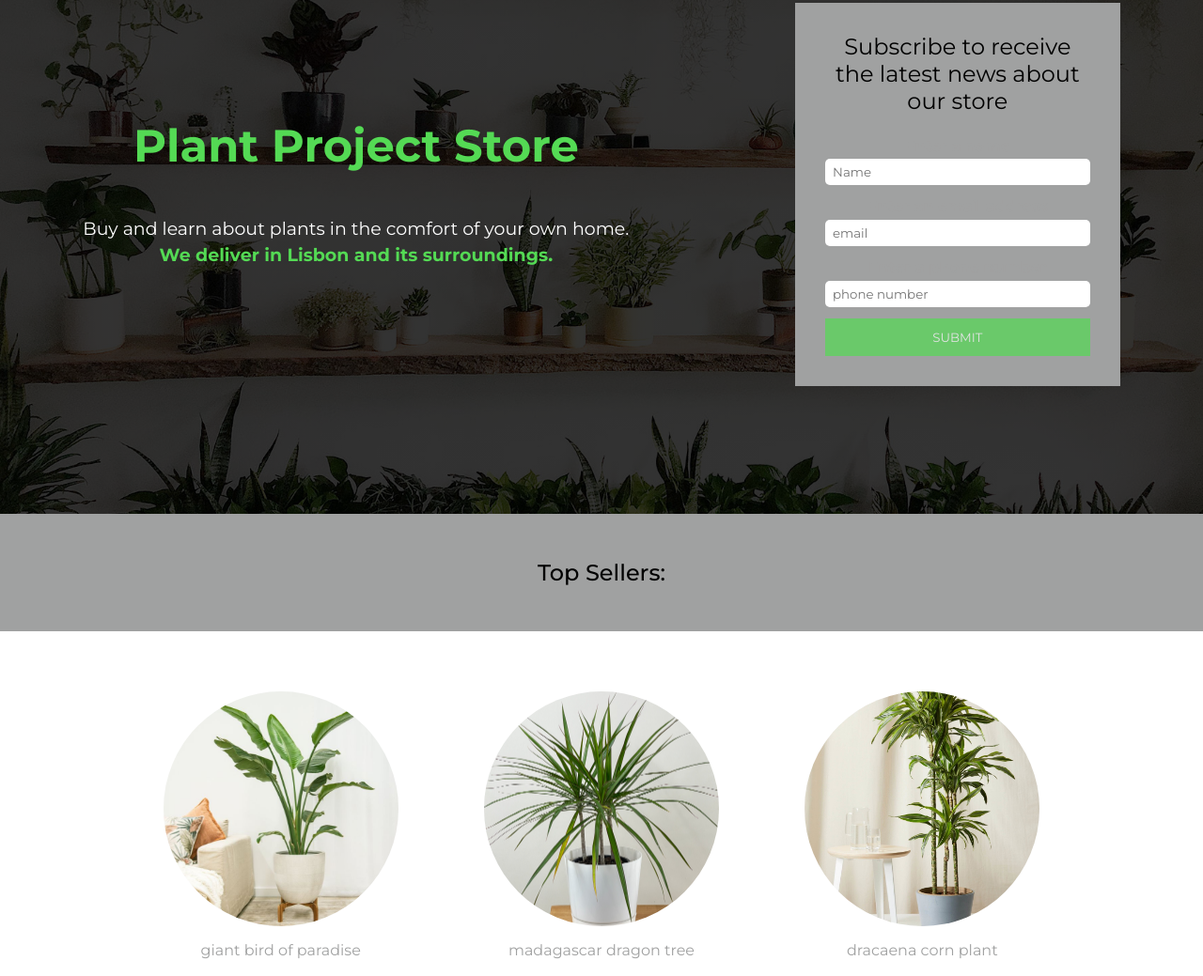
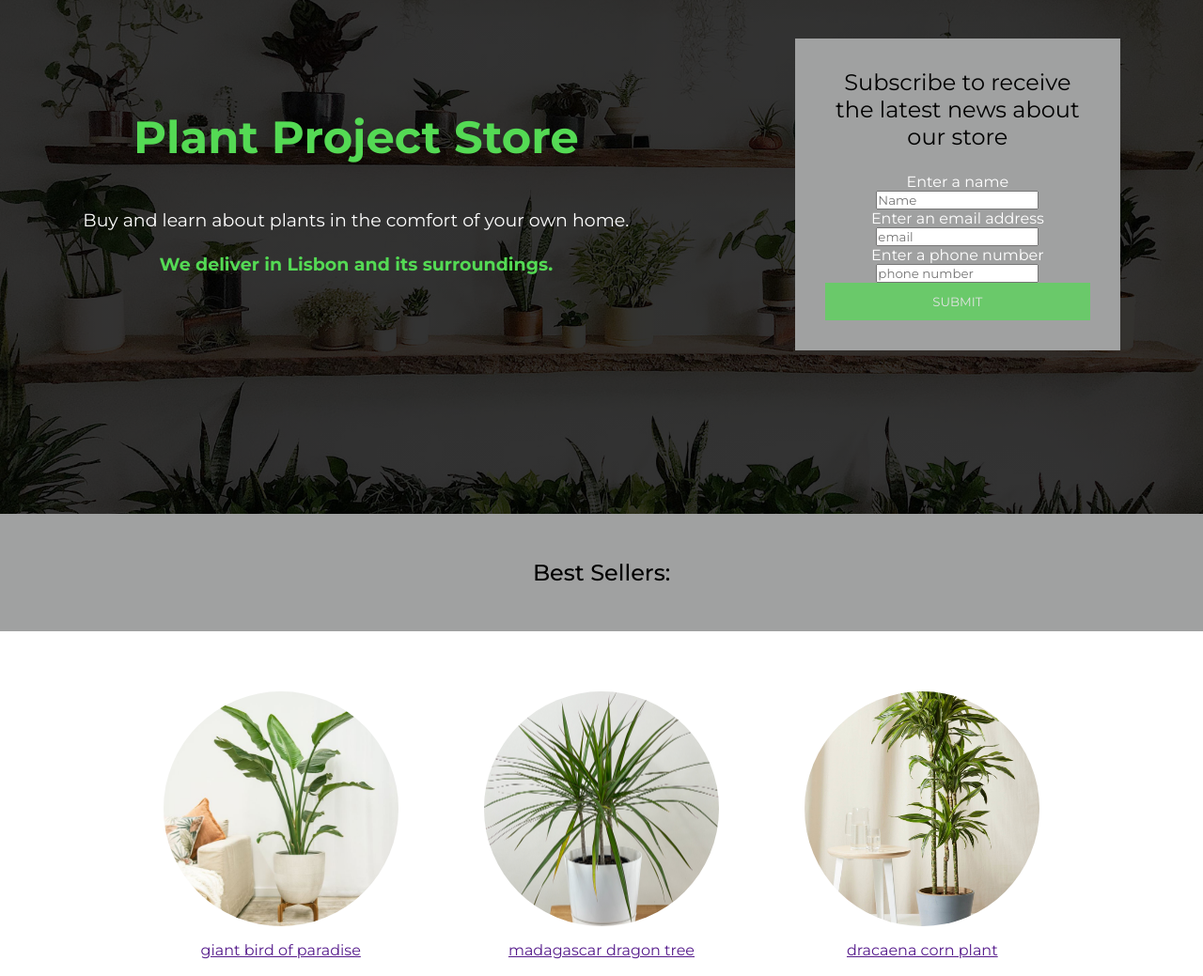
Before and after one commit to fernandaantunes/landing-page, a plain HTML site: page index.html in a window 1280 px wide. Shown: the part 233-1272 px from the top of the page at 94% size. Drawn offline with Linux system fonts and the light colour scheme; a web font is replaced by a local one.

Commit message:
Update index.html

```diff
--- a/index.html
+++ b/index.html
@@ -13,6 +13,7 @@
       href="https://fonts.googleapis.com/css2?family=Codystar&family=Montserrat:ital,wght@0,100;0,200;0,300;0,400;0,500;0,600;0,700;1,100&display=swap"
       rel="stylesheet"
     />
+
   </head>
 
   <body>
@@ -21,7 +22,7 @@
 
       <div id="navigation-container">
 
-        <img class="logo "src="img/logo-img.png">
+        <a href="index.html"><img class="logo "src="img/logo-img.png"></a>
 
         <ul>
           <li><a href="#">Home</a></li>
@@ -36,21 +37,21 @@
         <h2>Plant Project Store</h2>
         <p class="about-event">
           Buy and learn about plants in the comfort of your own home.
-        </p>
+        </p><br>
         <p class="deliver">We deliver in Lisbon and its surroundings.</p>
       </div>
       <div id="subscription-form">
         <p>Subscribe to receive the latest news about our store</p>
         <form>
-          <div class="form-group">
+          <div class="sub-form">
             <label for="name">Enter a name</label>
             <input type="text" placeholder="Name" />
           </div>
-          <div class="form-group">
+          <div class="sub-form">
             <label for="email">Enter an email address</label>
             <input type="email" placeholder="email" />
           </div>
-          <div class="form-group">
+          <div class="sub-form">
             <label for="phone">Enter a phone number</label>
             <input type="text" placeholder="phone number" />
           </div>
@@ -59,19 +60,19 @@
       </div>
     </section>
     <section id="key-plants">
-      <h2>Top Sellers:</h2>
+      <h2>Best Sellers:</h2>
       <div class="top-sellers">
         <div class="plants">
           <div id="plant-1" class="plants-img"></div>
-          <p>giant bird of paradise</p>
+          <p><a href="">giant bird of paradise</a></p>
         </div>
         <div class="plants">
           <div id="plant-2" class="plants-img"></div>
-          <p>madagascar dragon tree</p>
+          <p><a href="">madagascar dragon tree</a></p>
         </div>
         <div class="plants">
           <div id="plant-3" class="plants-img"></div>
-          <p>dracaena corn plant</p>
+          <p><a href="">dracaena corn plant</a></p>
         </div>
       </div>
     </section>
```
